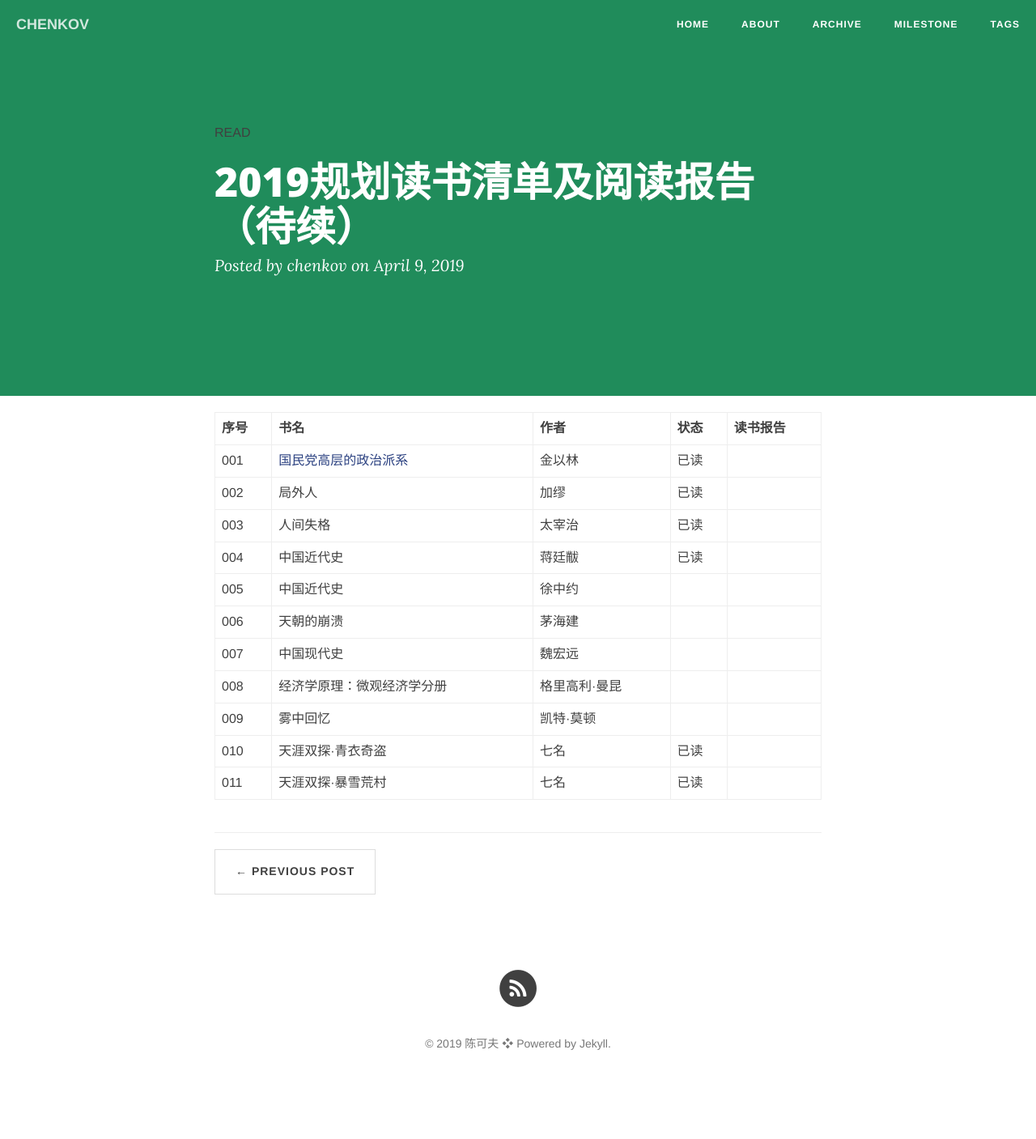
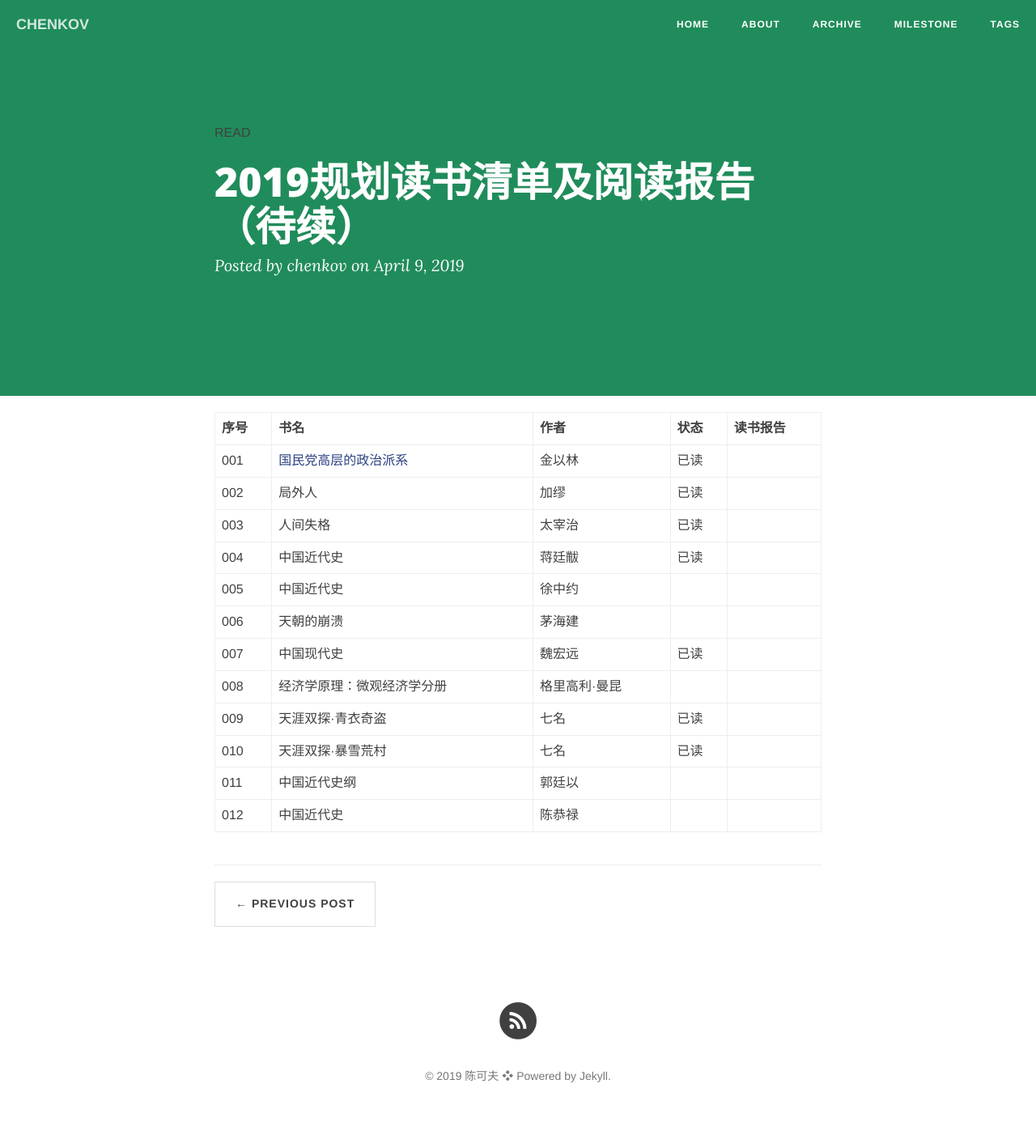
Before and after one commit to Chenkov21/chenkov, a Jekyll site: the page built from _posts/2019-04-09-2019规划读书清单及阅读报告.md, in a window 1280 px wide. Shown: the whole page at 81% size. Built offline with Jekyll 4.4.1, drawn with Linux system fonts in a browser that asks for light colours; nearby versions of some CDN libraries; comment, search, counter and statistics services are not loaded; before the commit the page ends 1367 px from its top, so only the background shows below that.

Commit message:
modification

```diff
--- a/_posts/2019-04-09-2019规划读书清单及阅读报告.md
+++ b/_posts/2019-04-09-2019规划读书清单及阅读报告.md
@@ -14,8 +14,9 @@ tags: [READ]
 | 004 | 中国近代史 | 蒋廷黻 | 已读 | |
 | 005 | 中国近代史 | 徐中约 |  | |
 | 006 | 天朝的崩溃 | 茅海建 |  | |
-| 007 | 中国现代史 | 魏宏远 |  | |
+| 007 | 中国现代史 | 魏宏远 | 已读 | |
 | 008 | 经济学原理：微观经济学分册 | 格里高利·曼昆 |  | |
-| 009 | 雾中回忆 | 凯特·莫顿 |  | |
-| 010 | 天涯双探·青衣奇盗 | 七名 | 已读 | |
-| 011 | 天涯双探·暴雪荒村 | 七名 | 已读 | |
+| 009 | 天涯双探·青衣奇盗 | 七名 | 已读 | |
+| 010 | 天涯双探·暴雪荒村 | 七名 | 已读 | |
+| 011 | 中国近代史纲 | 郭廷以 | | |
+| 012 | 中国近代史 | 陈恭禄 | | |
```
